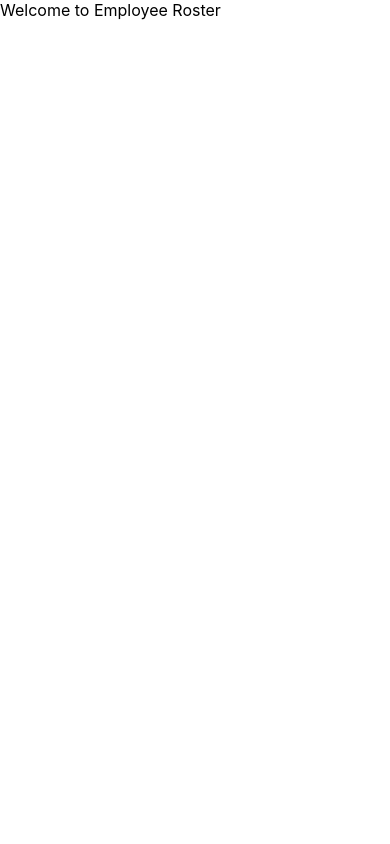
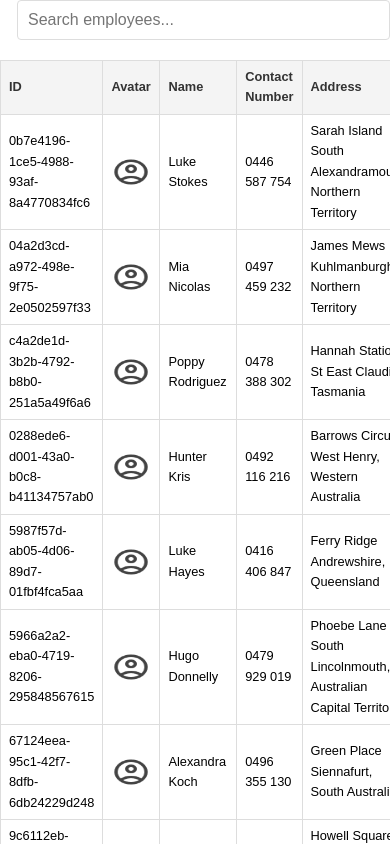
Before and after one commit to HemaPriya0306/employee-roster, a React (Create React App) app: page / in a window 390 px wide. Shown: the top 844 px of the page. Built offline with nearby package versions, Linux system fonts and the light colour scheme.

Commit message:
feat: implement data fetching with saga and add EmployeesList component with responsive styles

```diff
--- a/src/App.css
+++ b/src/App.css
@@ -1,38 +1,33 @@
-.App {
-  text-align: center;
+/* Global Styles */
+body {
+  font-family: Arial, sans-serif;
+  margin: 0;
+  padding: 0;
+  line-height: 1.6;
 }
 
-.App-logo {
-  height: 40vmin;
-  pointer-events: none;
+.search-bar {
+  text-align: right;
 }
 
-@media (prefers-reduced-motion: no-preference) {
-  .App-logo {
-    animation: App-logo-spin infinite 20s linear;
+.search-bar input {
+  width: 100%;
+  max-width: 400px;
+  padding: 10px;
+  font-size: 1rem;
+  border: 1px solid #ddd;
+  border-radius: 4px;
+}
+
+button:focus,
+input:focus {
+  outline: 2px solid #005fcc;
+  outline-offset: 2px;
+}
+
+@media (max-width: 480px) {
+
+  .search-bar input {
+    width: 90%;
   }
 }
-
-.App-header {
-  background-color: #282c34;
-  min-height: 100vh;
-  display: flex;
-  flex-direction: column;
-  align-items: center;
-  justify-content: center;
-  font-size: calc(10px + 2vmin);
-  color: white;
-}
-
-.App-link {
-  color: #61dafb;
-}
-
-@keyframes App-logo-spin {
-  from {
-    transform: rotate(0deg);
-  }
-  to {
-    transform: rotate(360deg);
-  }
-}
--- a/src/App.js
+++ b/src/App.js
@@ -1,9 +1,45 @@
-function App() {
+import React, { useEffect, useState } from 'react';
+import { useDispatch, useSelector } from 'react-redux';
+import { getEmployeesRequest } from './store/slices/employeeInfoSlice';
+import EmployeesList from './components/EmployeesList';
+import "./App.css";
+
+export const App = () => {
+  const dispatch = useDispatch();
+  const { company: companyInfo, employees, loading, error } = useSelector((state) => {
+    console.log(state);
+    return state.data.data
+  });
+  const [selectedEmp, setSelectedEmp] = useState(null);
+  const [searchValue, setSearchValue] = useState('');
+
+  useEffect(() => {
+    console.log("component");
+    dispatch(getEmployeesRequest());
+  }, []);
+
+  if (loading) return <p>Loading...</p>;
+  if (error) return <p>Error: {error}</p>;
+
   return (
     <div className="App">
-      Welcome to Employee Roster
+      <div className="search-bar">
+        <input
+          type="text"
+          placeholder="Search employees..."
+          value={searchValue}
+          onChange={(e) => setSearchValue(e.target.value)}
+          aria-label="Search employees"
+        />
+      </div>
+      <main id="main-content">
+        <EmployeesList
+          employees={employees}
+          onEmployeeClick={(employee) => setSelectedEmp(employee)}
+          selectedEmp={selectedEmp}
+          searchValue={searchValue}
+        />
+      </main>
     </div>
   );
-}
-
-export default App;
+};
--- /dev/null
+++ b/src/assets/styles/employeesList.css
@@ -0,0 +1,81 @@
+.emp-list-container {
+    width: 100%;
+    overflow-x: auto;
+    margin: 20px 0;
+}
+
+.emp-table {
+    width: 100%;
+    border-collapse: collapse;
+    font-size: 1rem;
+    text-align: left;
+}
+
+.emp-table th,
+.emp-table td {
+    padding: 12px 16px;
+    border: 1px solid #ddd;
+}
+
+.emp-table th {
+    background-color: #f4f4f4;
+    color: #333;
+    font-weight: bold;
+}
+
+.emp-table tbody tr {
+    cursor: pointer;
+    transition: background-color 0.2s ease;
+}
+
+.emp-table tbody tr:hover {
+    background-color: #f9f9f9;
+}
+
+.emp-table tbody tr.selected-row {
+    background-color: #d3e7ff;
+    border-left: 4px solid #005fcc;
+}
+
+.emp-table tbody tr:focus {
+    outline: 2px solid #005fcc;
+    outline-offset: -2px;
+}
+
+.emp-avatar-cell {
+    vertical-align: middle;
+    text-align: center;
+}
+
+.emp-avatar {
+    height: 50px;
+    display: block;
+    margin: 0 auto;
+}
+
+@media (max-width: 768px) {
+
+    .emp-table th,
+    .emp-table td {
+        font-size: 0.9rem;
+        padding: 8px 12px;
+    }
+
+    .emp-avatar {
+        width: 40px;
+        height: 40px;
+    }
+}
+
+@media (max-width: 480px) {
+
+    .emp-table th,
+    .emp-table td {
+        font-size: 0.8rem;
+        padding: 6px 8px;
+    }
+
+    .emp-avatar {
+        height: 30px;
+    }
+}
--- /dev/null
+++ b/src/components/EmployeesList.js
@@ -0,0 +1,57 @@
+import React from 'react';
+import './../assets/styles/employeesList.css';
+import avatar from './../assets/images/account_circle.png';
+
+const EmployeesList = ({ employees, onEmployeeClick, selectedEmp, searchValue }) => {
+  const filteredEmployees = employees?.filter((employee) => employee?.firstName?.toLowerCase().includes(searchValue.toLowerCase()) ||
+    employee?.lastName?.toLowerCase().includes(searchValue?.toLowerCase())
+  );
+
+  return (
+    <div className="emp-list-container" aria-live="polite">
+      {filteredEmployees?.length === 0 ? (
+        <p>No employees found.</p>
+      ) : (
+        <table className="emp-table">
+          <thead>
+            <tr>
+              <th>ID</th>
+              <th>Avatar</th>
+              <th>Name</th>
+              <th>Contact Number</th>
+              <th>Address</th>
+            </tr>
+          </thead>
+          <tbody>
+            {filteredEmployees?.map((employee) => (
+              <tr
+                key={employee.id}
+                className={selectedEmp?.id === employee.id ? 'selected-row' : ''}
+                onClick={() => onEmployeeClick(employee)}
+                tabIndex={0}
+                onKeyDown={(e) => {
+                  if (e.key === 'Enter' || e.key === ' ') {
+                    onEmployeeClick(employee);
+                  }
+                }}
+                role="button"
+                aria-label={`View details for ${employee.firstName} ${employee.lastName}`}
+              >
+                <td>{employee.id}</td>
+                <td className="emp-avatar-cell">
+                  <img alt={`${employee.firstName} ${employee.lastName}'s avatar`}
+                    className="emp-avatar" src={avatar} />
+                </td>
+                <td>{employee.firstName} {employee.lastName}</td>
+                <td>{employee.contactNo}</td>
+                <td>{employee.address}</td>
+              </tr>
+            ))}
+          </tbody>
+        </table>
+      )}
+    </div>
+  );
+};
+
+export default EmployeesList;
--- a/src/index.js
+++ b/src/index.js
@@ -4,7 +4,7 @@ import { Provider } from 'react-redux';
 import { store } from './store';
 
 import './index.css';
-import App from './App';
+import { App } from './App';
 // import reportWebVitals from './reportWebVitals';
 
 const root = ReactDOM.createRoot(document.getElementById('root'));
--- a/src/store/index.js
+++ b/src/store/index.js
@@ -1,11 +1,12 @@
 import { configureStore } from '@reduxjs/toolkit';
 import createSagaMiddleware from 'redux-saga';
+import employeeReducer from './slices/employeeInfoSlice';
 import rootSaga from './sagas';
 
 const sagaMiddleware = createSagaMiddleware();
 
 export const store = configureStore({
-  reducer: { data: [] },
+  reducer: { data: employeeReducer },
   middleware: (getDefaultMiddleware) =>
     getDefaultMiddleware({
       thunk: false, // Disable thunk since we're using redux-saga
--- a/src/store/sagas/index.js
+++ b/src/store/sagas/index.js
@@ -1,5 +1,18 @@
-import { all } from 'redux-saga/effects';
+import { all, call, put, takeLatest } from 'redux-saga/effects';
+import axios from 'axios';
+import { getEmployeesRequest, getEmployeesFulfilled, getEmployeesFailed } from '../slices/employeeInfoSlice';
+
+function* getEmployees() {
+  try {
+    const response = yield call(axios.get, '/sample-data.json');
+    console.log(response);
+    yield put(getEmployeesFulfilled(response.data));
+  } catch (error) {
+    console.error(error);
+    yield put(getEmployeesFailed(error.message));
+  }
+}
 
 export default function* rootSaga() {
-  yield all([]);
+  yield all([takeLatest(getEmployeesRequest.type, getEmployees)]);
 }
--- /dev/null
+++ b/src/store/slices/employeeInfoSlice.js
@@ -0,0 +1,22 @@
+import { createSlice } from '@reduxjs/toolkit';
+
+const employeeInfoSlice = createSlice({
+  name: 'employees',
+  initialState: { data: [], error: null, loading: false },
+  reducers: {
+    getEmployeesRequest: (state) => {
+      state.loading = true;
+    },
+    getEmployeesFulfilled: (state, action) => {
+      state.loading = false;
+      state.data = action.payload;
+    },
+    getEmployeesFailed: (state, action) => {
+      state.loading = false;
+      state.error = action.payload
+    }
+  },
+});
+
+export const { getEmployeesRequest, getEmployeesFulfilled, getEmployeesFailed } = employeeInfoSlice.actions;
+export default employeeInfoSlice.reducer;
```
Also changed, not shown: src/assets/images/account_circle.png (added).
